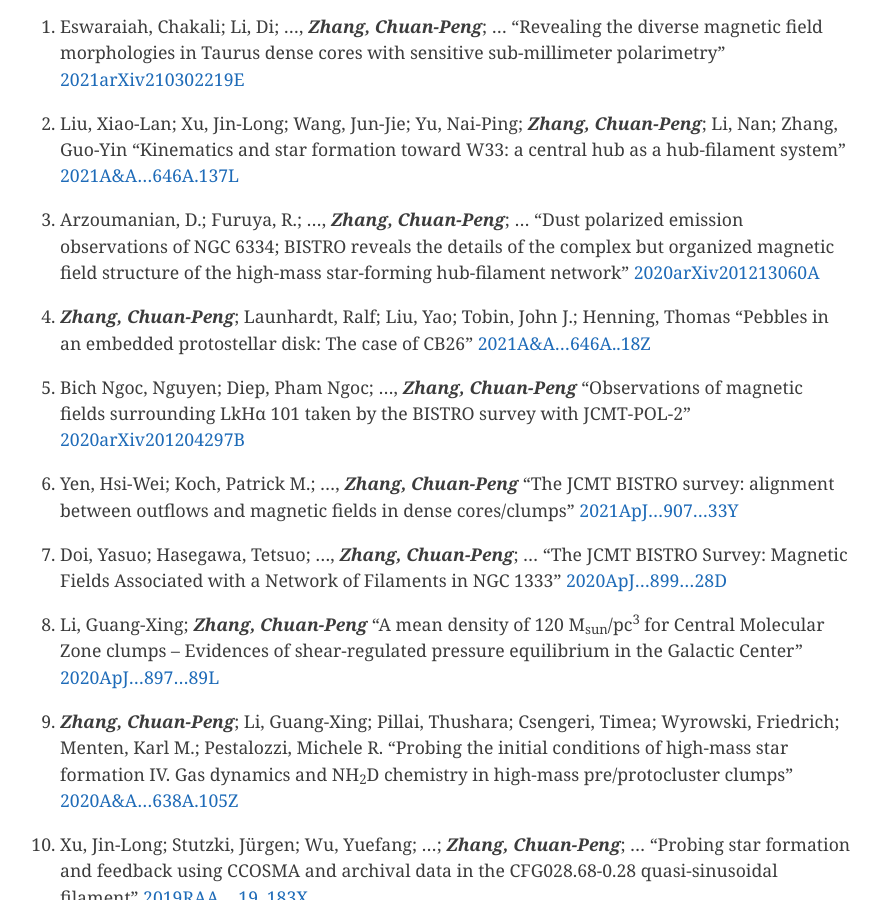
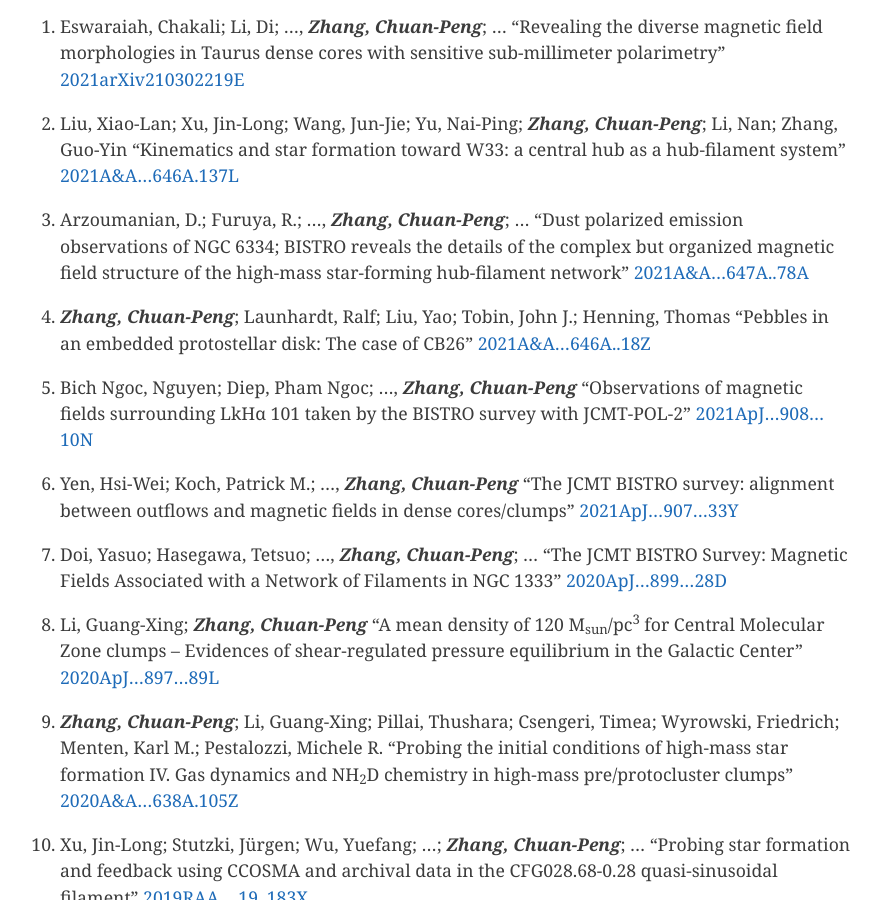
Before and after one commit to zcp521/zcp521.github.io, a Jekyll site: the page built from pub.md, in a window 1280 px wide and 900 px high, scrolled down 722 px. Shown: the whole window, without its empty margins (204-1084 px from the left). Built offline with Jekyll 4.4.1, drawn with Linux system fonts in a browser that asks for light colours.

Commit message:
Update pub.md

```diff
--- a/pub.md
+++ b/pub.md
@@ -25,7 +25,7 @@ tagline: "My publication list"
 
 45. Arzoumanian, D.; Furuya, R.; ..., ***Zhang, Chuan-Peng***; ...
 	"Dust polarized emission observations of NGC 6334; BISTRO reveals the details of the complex but organized magnetic field structure of the high-mass star-forming hub-filament network"
-	[2020arXiv201213060A](https://ui.adsabs.harvard.edu/abs/2020arXiv201213060A)
+	[2021A&A...647A..78A](https://ui.adsabs.harvard.edu/abs/2021A%26A...647A..78A)
 
 44. ***Zhang, Chuan-Peng***; Launhardt, Ralf; Liu, Yao; Tobin, John J.; Henning, Thomas
 	"Pebbles in an embedded protostellar disk: The case of CB26"
@@ -33,7 +33,7 @@ tagline: "My publication list"
 
 43. Bich Ngoc, Nguyen; Diep, Pham Ngoc; ..., ***Zhang, Chuan-Peng***
 	"Observations of magnetic fields surrounding LkHα 101 taken by the BISTRO survey with JCMT-POL-2"
-	[2020arXiv201204297B](https://ui.adsabs.harvard.edu/abs/2020arXiv201204297B)
+	[2021ApJ...908...10N](https://ui.adsabs.harvard.edu/abs/2021ApJ...908...10N)
 
 42. Yen, Hsi-Wei; Koch, Patrick M.; ..., ***Zhang, Chuan-Peng***
 	"The JCMT BISTRO survey: alignment between outflows and magnetic fields in dense cores/clumps"
```
